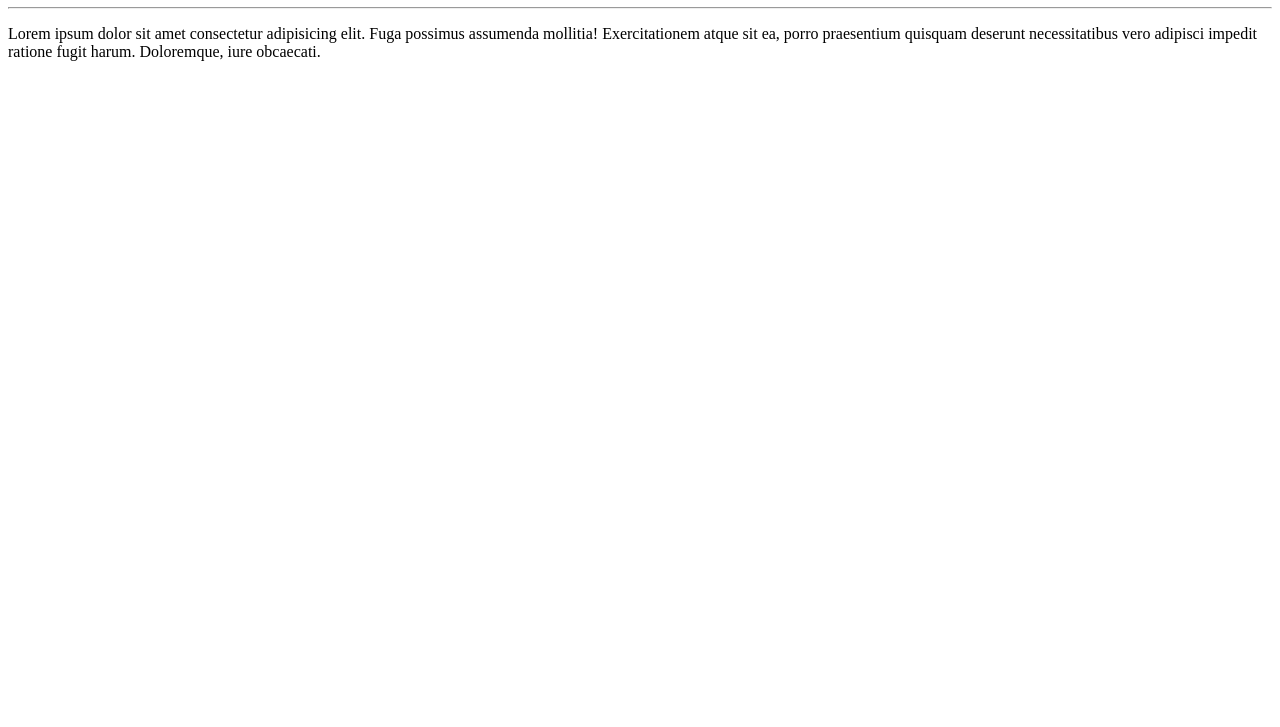
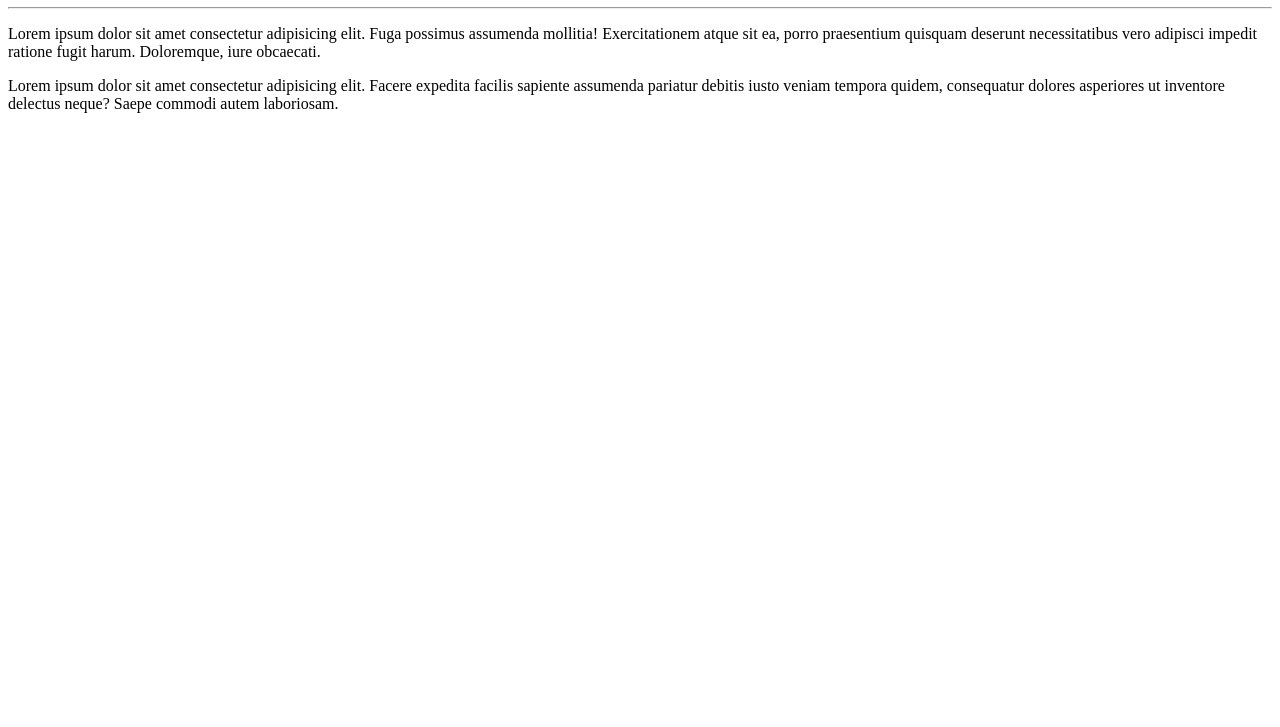
Before and after one commit to wfs18/HelloWorld, a plain HTML site: page site_exemplo/index.html in a window 1280 px wide. Shown: the part 73-800 px from the top of the page. Drawn offline with Linux system fonts and the light colour scheme.

Commit message:
Colocando um paragrafo

```diff
--- a/site_exemplo/index.html
+++ b/site_exemplo/index.html
@@ -12,5 +12,8 @@
     <p>
         Lorem ipsum dolor sit amet consectetur adipisicing elit. Fuga possimus assumenda mollitia! Exercitationem atque sit ea, porro praesentium quisquam deserunt necessitatibus vero adipisci impedit ratione fugit harum. Doloremque, iure obcaecati.
     </p>
+    <p>
+        Lorem ipsum dolor sit amet consectetur adipisicing elit. Facere expedita facilis sapiente assumenda pariatur debitis iusto veniam tempora quidem, consequatur dolores asperiores ut inventore delectus neque? Saepe commodi autem laboriosam.
+    </p>
 </body>
 </html>
```
